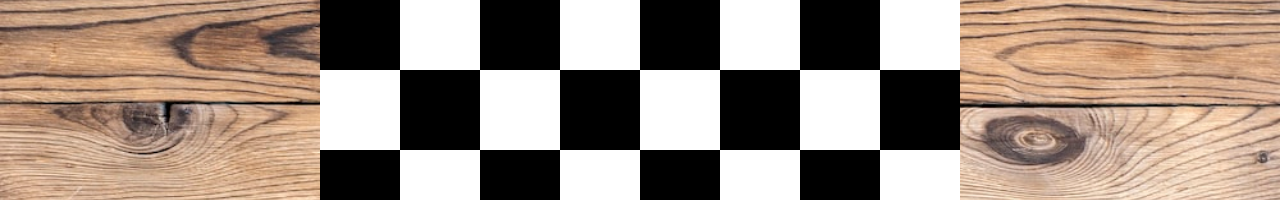
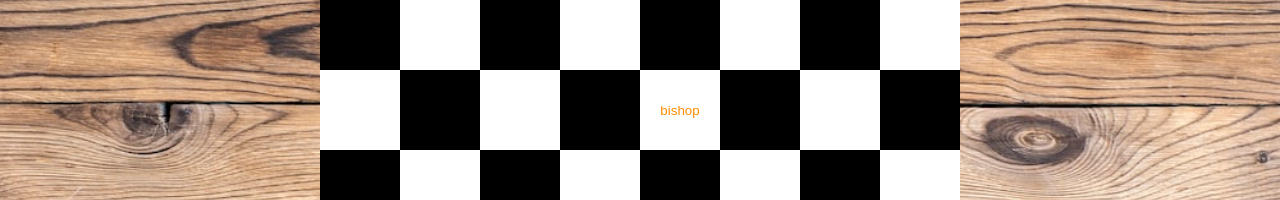
Before and after one commit to LeonardoL3/Chess, a Next.js app: page /chess in a window 1280 px wide. Shown: the part 258-458 px from the top of the page. Built offline with nearby package versions, Linux system fonts and the light colour scheme.

Commit message:
fix: bishop movement logic

```diff
--- a/src/constants/CHESS_PIECES_MOVES.ts
+++ b/src/constants/CHESS_PIECES_MOVES.ts
@@ -79,60 +79,49 @@ export function moves(selectedBoard: IBoard, chessboard: IBoard[][]) {
   function bishop(){
     const finalArray = [] as Indexes[]
 
-    let initialColGoingUp = positionIndexes.col
-    for(let row = positionIndexes.row; row < chessboard.length; row++) {
-      if(row+1 <= 7 && initialColGoingUp+1 <= 7) {
-        if (!chessboard[row+1]?.[initialColGoingUp+1].pieceInfo) {
-          finalArray.push({row: row+1, col: initialColGoingUp+1})
+    let col = 1
+    for (let row = positionIndexes.row+1; row < 8; row++) {
+
+      if (!chessboard[row][positionIndexes.col+col]?.pieceInfo) {
+        finalArray.push({row: row, col: positionIndexes.col+col})
       } else {
         break
       }
-        initialColGoingUp++
-      }
+      col++
     }
 
-    let initialColWithRowGoingDown = positionIndexes.col
-    console.log('complicado', positionIndexes)
-    for(let row = positionIndexes.row; row >= 0; row--) {
-      console.log('bah', row, initialColWithRowGoingDown)
-      if(row+1 <= 7 && initialColWithRowGoingDown+1 <= 7) {
-        console.log('show 2')
-        if (!chessboard[row]?.[initialColWithRowGoingDown+1].pieceInfo) {
-          console.log('break??? 2')
-          finalArray.push({row: row, col: initialColWithRowGoingDown+1})
-        } else {
-          console.log('break??? 1')
+    let axiosCol = 1
+    for (let row = positionIndexes.row+1; row < 8; row++) {
+
+      if (!chessboard[row][positionIndexes.col-axiosCol]?.pieceInfo) {
+        finalArray.push({row: row, col: positionIndexes.col-axiosCol})
+      }else {
         break
       }
-        initialColWithRowGoingDown++
-      }
+      axiosCol++
     }
 
-    let initialColGoingDown = positionIndexes.col
-    for(let row = positionIndexes.row; row < chessboard.length; row++) {
-      if(row+1 <= 7 && initialColGoingDown-1 >= 0) {
-        if (!chessboard[row+1]?.[initialColGoingDown-1].pieceInfo) {
-          finalArray.push({row: row+1, col: initialColGoingDown-1})
+    let prow = 1
+    for (let row = positionIndexes.row-1; row >= 0; row--) {
+      if (!chessboard[row][positionIndexes.col+prow]?.pieceInfo) {
+        finalArray.push({row: row, col: positionIndexes.col+prow})
       } else {
         break
       }
-        initialColGoingDown--
-      }
+      prow++
     }
 
-    let initialCol = positionIndexes.col
-    for(let row = positionIndexes.row; row >= 0; row--) {
-      if(row-1 >= 0 && initialCol-1 >= 0) {
-        if (!chessboard[row-1]?.[initialCol-1].pieceInfo) {
-          finalArray.push({row: row-1, col: initialCol-1})
+    let nrow = 1
+    for (let row = positionIndexes.row-1; row >= 0; row--) {
+      if (!chessboard[row][positionIndexes.col-nrow]?.pieceInfo) {
+        finalArray.push({row: row, col: positionIndexes.col-nrow})
       } else {
         break
       }
-        initialCol--
-      }
+      nrow++
     }
 
-    console.log('finalArray', finalArray)
+
     return finalArray
   }
 
--- a/src/hooks/useChessboard.ts
+++ b/src/hooks/useChessboard.ts
@@ -37,6 +37,8 @@ export function useChessboard() {
     WHITE.forEach((value) => {
       board[value.row][value.col].pieceInfo = { pieceName: value.pieceName, color: 'white'}
     })
+
+    board[3][4].pieceInfo = { pieceName: 'bishop', color: 'white'}
 
     BLACK.forEach((value) => {
      board[value.row][value.col].pieceInfo = { pieceName: value.pieceName, color: 'black' }
```
Lines whose indentation alone changed are shown as unchanged.
